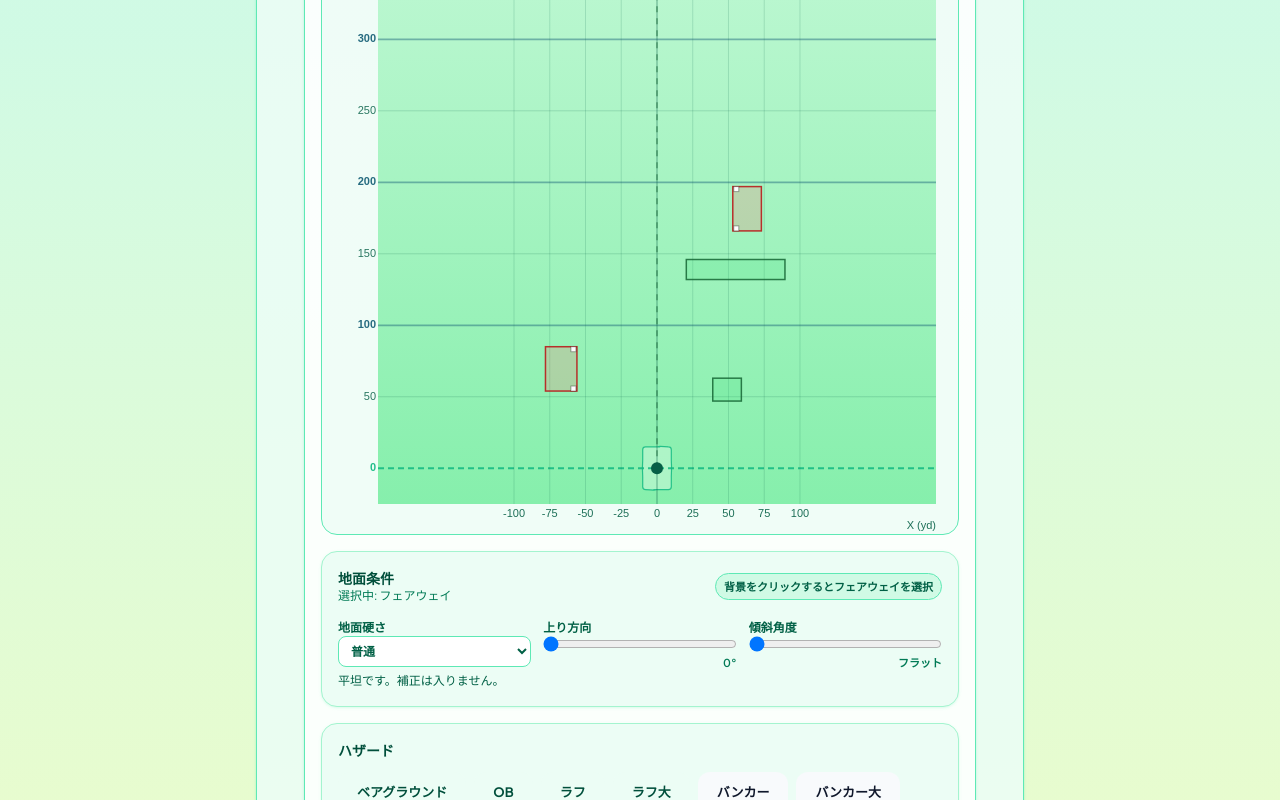
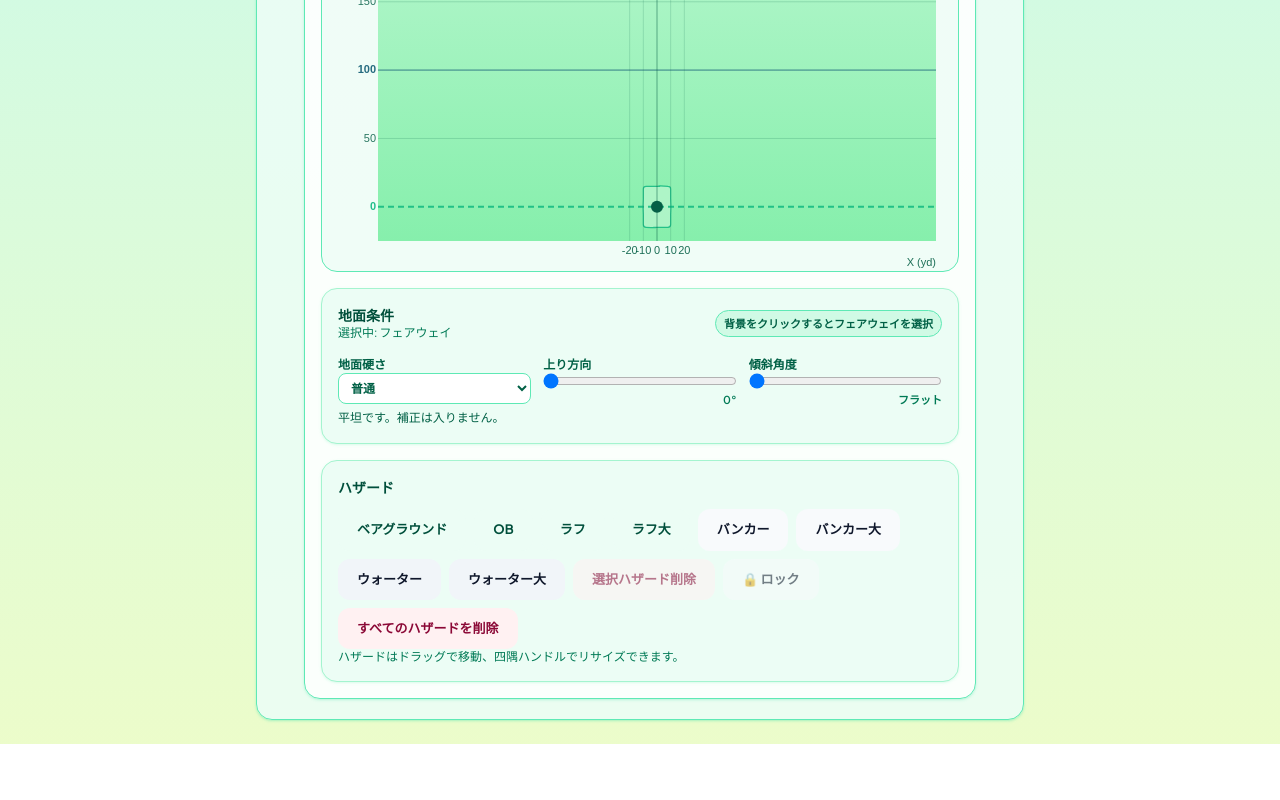
Before and after one commit to Zaku27/MyGolfClubs, a React (Vite) app: page /course-editor in a window 1280 px wide. Shown: the part 909-1709 px from the top of the page. After the commit the page ends 1653 px from the top, so only its background shows below. Built offline with nearby package versions, Linux system fonts and the light colour scheme.

Commit message:
コースエディタ修正

```diff
--- a/src/components/GolfCourseMap.tsx
+++ b/src/components/GolfCourseMap.tsx
@@ -46,10 +46,12 @@ const clipPathRenderers = {
   },
 };
 
-function buildGreenPolygonPoints(cx: number, cy: number, radius: number, sides: number) {
+function buildGreenPolygonPoints(cx: number, cy: number, radius: number, sides: number, irregularity: number = 0) {
+  const amount = Math.max(0, Math.min(irregularity, 0.3));
   return Array.from({ length: sides }, (_, index) => {
     const angle = (2 * Math.PI * index) / sides - Math.PI / 2;
-    return `${cx + radius * Math.cos(angle)},${cy + radius * Math.sin(angle)}`;
+    const randomRatio = 1 + (Math.random() * 2 - 1) * amount;
+    return `${cx + radius * randomRatio * Math.cos(angle)},${cy + radius * randomRatio * Math.sin(angle)}`;
   }).join(" ");
 }
 
@@ -121,6 +123,7 @@ export const GolfCourseMap = ({ hole, extraInfo }: GolfCourseMapProps) => {
                     VIEWBOX_HEIGHT - Math.min(hole.greenRadius ?? 0, VIEWBOX_HEIGHT / 4) - 40,
                     hole.greenRadius ?? 0,
                     GREEN_POLYGON_SIDES,
+                    0.1,
                   )}
                 />
               </clipPath>
--- a/src/components/simulator/CourseEditor.tsx
+++ b/src/components/simulator/CourseEditor.tsx
@@ -192,7 +192,7 @@ export function CourseEditor({ holes, onChange }: CourseEditorProps) {
       yBack: bounds.yBack,
       xCenter: bounds.xCenter,
       penaltyStrokes: getPenaltyStrokesByType(type),
-      groundCondition: { ...DEFAULT_GROUND_CONDITION },
+      groundCondition: { ...DEFAULT_GROUND_CONDITION, hardness: (type === "rough" || type === "bunker") ? "soft" : "medium" },
       name: buildHazardName(type, centerX, radiusX * 2),
     };
     updateHole((hole) => ({
@@ -251,7 +251,7 @@ export function CourseEditor({ holes, onChange }: CourseEditorProps) {
       yBack: bounds.yBack,
       xCenter: bounds.xCenter,
       penaltyStrokes: 0,
-      groundCondition: { ...DEFAULT_GROUND_CONDITION },
+      groundCondition: { ...DEFAULT_GROUND_CONDITION, hardness: "soft" },
       name: buildHazardName("bunker", bounds.xCenter, bounds.width),
     };
 
@@ -636,10 +636,21 @@ export function CourseEditor({ holes, onChange }: CourseEditorProps) {
           <button
             type="button"
             onClick={deleteSelectedHazard}
-            disabled={!selectedHazard}
+            disabled={!selectedHazard || selectedHazard?.locked}
             className="rounded-lg border border-rose-300 bg-rose-50 px-3 py-1.5 text-xs font-bold text-rose-900 disabled:cursor-not-allowed disabled:opacity-50"
           >
             選択ハザード削除
+          </button>
+          <button
+            type="button"
+            onClick={() => {
+              if (!selectedHazard) return;
+              updateSelectedHazard((hazard) => ({ ...hazard, locked: !hazard.locked }));
+            }}
+            disabled={!selectedHazard}
+            className="rounded-lg border border-slate-300 bg-slate-50 px-3 py-1.5 text-xs font-bold text-slate-900 disabled:cursor-not-allowed disabled:opacity-50 hover:bg-slate-100"
+          >
+            {selectedHazard?.locked ? '🔒 解除' : '🔒 ロック'}
           </button>
           <button
             type="button"
--- a/src/components/simulator/HoleMapCanvas.tsx
+++ b/src/components/simulator/HoleMapCanvas.tsx
@@ -1,8 +1,8 @@
 import { useCallback, useEffect, useMemo, useRef, useState } from "react";
 import type { PointerEvent as ReactPointerEvent, WheelEvent as ReactWheelEvent } from "react";
-import type { Hole, Hazard } from "../../types/game";
+import type { Hole, Hazard, HazardType } from "../../types/game";
 import type { LandingResult } from "../../utils/landingPosition";
-import { buildAutoHazardName, buildHazardDisplayName } from "../../utils/shotOutcome";
+import { buildAutoHazardName } from "../../utils/shotOutcome";
 import { getHazardStyle } from "./hazardStyle";
 import { drawPolygon } from "./drawPolygon";
 import { drawRectangle } from "./drawRectangle";
@@ -105,18 +105,29 @@ const COURSE_WIDTH_YARDS = 400;
 const DEFAULT_GREEN_RADIUS = 12;
 const GREEN_SELECTION_ID = "__green__";
 const GREEN_POLYGON_SIDES = 20;
+
+const HAZARD_TYPE_LABEL: Record<HazardType, string> = {
+  bunker: "バンカー",
+  water: "ウォーター",
+  ob: "OB",
+  rough: "ラフ",
+  semirough: "セミラフ",
+  bareground: "ベアグラウンド",
+};
 const MIN_HAZARD_WIDTH = 8;
 const MIN_HAZARD_DEPTH = 6;
 const EDITABLE_Y_AXIS_OFFSET_YARDS = 25;
 const EDITABLE_HAZARD_MAX_X = 200;
 
-function buildRegularPolygonPoints(centerX: number, centerY: number, radius: number, sides: number) {
+function buildRegularPolygonPoints(centerX: number, centerY: number, radius: number, sides: number, irregularity: number = 0) {
   const points: Point2D[] = [];
+  const amount = Math.max(0, Math.min(irregularity, 0.3));
   for (let index = 0; index < sides; index += 1) {
     const angle = (2 * Math.PI * index) / sides - Math.PI / 2;
+    const randomRatio = 1 + (Math.random() * 2 - 1) * amount;
     points.push({
-      x: centerX + radius * Math.cos(angle),
-      y: centerY + radius * Math.sin(angle),
+      x: centerX + radius * randomRatio * Math.cos(angle),
+      y: centerY + radius * randomRatio * Math.sin(angle),
     });
   }
   return points;
@@ -168,7 +179,7 @@ function buildYardBounds(
     return Math.max(max, shot.landing.y, pathMaxY);
   }, 0);
 
-  const baseMaxY = Math.max(targetDistance + 150, maxHazardY, maxLandingY, 1);
+  const baseMaxY = Math.max(targetDistance, maxHazardY, maxLandingY, 1);
   const maxYardY = baseMaxY * 1.1;
 
   const maxHazardX = hazards.reduce((max, hazard) => {
@@ -447,7 +458,7 @@ export function HoleMapCanvas({
     if (Array.isArray(initialPoints) && initialPoints.length >= 3) {
       return initialPoints.map((point) => ({ x: point.x, y: point.y }));
     }
-    return buildRegularPolygonPoints(0, hole.targetDistance ?? hole.distanceFromTee, hole.greenRadius ?? DEFAULT_GREEN_RADIUS, GREEN_POLYGON_SIDES);
+    return buildRegularPolygonPoints(0, hole.targetDistance ?? hole.distanceFromTee, hole.greenRadius ?? DEFAULT_GREEN_RADIUS, GREEN_POLYGON_SIDES, 0.1);
   });
   const panStartRef = useRef<Point2D | null>(null);
   const initialOffsetRef = useRef<Point2D>({ x: 0, y: 0 });
@@ -524,7 +535,7 @@ export function HoleMapCanvas({
       return;
     }
 
-    setGreenPolygon(buildRegularPolygonPoints(0, targetDistance, greenRadius, GREEN_POLYGON_SIDES));
+    setGreenPolygon(buildRegularPolygonPoints(0, targetDistance, greenRadius, GREEN_POLYGON_SIDES, 0.1));
   }, [targetDistance, greenRadius, hole.number, hole.greenPolygon]);
 
   useEffect(() => {
@@ -911,17 +922,6 @@ export function HoleMapCanvas({
 
     context.restore();
 
-    // センターライン(ティー→ピン)を点線で描き、基準軸をわかりやすくする。
-    context.save();
-    context.setLineDash([6, 6]);
-    context.strokeStyle = "rgba(22, 101, 52, 0.55)";
-    context.lineWidth = 1.5;
-    context.beginPath();
-    context.moveTo(teeX, teeY);
-    context.lineTo(pinX, pinY);
-    context.stroke();
-    context.restore();
-
     // ハザード描画: rough / bareground / ob / bunker を先に描画し、water は最後に描く。
     const sortedHazards = [...hazards].sort((a, b) => {
       const orderA = HAZARD_TEXTURE_ORDER.indexOf(resolveHazardTextureType(a.type));
@@ -929,31 +929,118 @@ export function HoleMapCanvas({
       return orderA - orderB;
     });
 
+    // ポリゴンの重なりによる色の二重適用を防ぐため、タイプごとにグループ化して描画
+    // OBは他のタイプと重なった場合、色が二重にならないように最後に不透明で描画
+    const hazardsByType = new Map<string, typeof sortedHazards>();
+    const obHazards: typeof sortedHazards = [];
     for (const hazard of sortedHazards) {
       if (hazard.type === "water") continue;
-      const style = getHazardStyle(hazard.type);
-      const textureKey = resolveHazardTextureType(hazard.type);
+      if (hazard.type === "ob") {
+        obHazards.push(hazard);
+        continue;
+      }
+      const type = hazard.type;
+      if (!hazardsByType.has(type)) {
+        hazardsByType.set(type, []);
+      }
+      hazardsByType.get(type)!.push(hazard);
+    }
+
+    for (const [type, typeHazards] of hazardsByType) {
+      const style = getHazardStyle(type as Hazard["type"]);
+      const textureKey = resolveHazardTextureType(type);
       const pattern = shouldUseTextures ? createTexturePattern(context, textureKey) : null;
+
+      // オフスクリーンキャンバスを作成して、同じタイプのハザードをまとめて描画
+      const offscreenCanvas = document.createElement('canvas');
+      offscreenCanvas.width = canvas.width;
+      offscreenCanvas.height = canvas.height;
+      const offscreenCtx = offscreenCanvas.getContext('2d');
+      if (!offscreenCtx) continue;
+
+      offscreenCtx.setTransform(dpr, 0, 0, dpr, 0, 0);
+      offscreenCtx.translate(viewport.offsetX, viewport.offsetY);
+      offscreenCtx.scale(viewport.scale, viewport.scale);
+
+      // RGBA色から不透明色を抽出（アルファを1.0に設定）
+      const opaqueFill = style.fill.replace(/[\d.]+\)$/, '1)');
+
+      for (const hazard of typeHazards) {
         const isPolygon = hazard.shape === "polygon" && Array.isArray(hazard.points) && hazard.points.length >= 3;
         const shouldHidePolygonStroke = isPolygon && !editable;
 
+        offscreenCtx.save();
+        if (pattern) {
+          offscreenCtx.fillStyle = pattern;
+          offscreenCtx.globalAlpha = 1;
+        } else {
+          offscreenCtx.fillStyle = opaqueFill;
+        }
+        offscreenCtx.strokeStyle = shouldHidePolygonStroke ? "transparent" : style.stroke;
+        offscreenCtx.lineWidth = shouldHidePolygonStroke ? 0 : 1.5;
+
+        if (isPolygon) {
+          drawPolygon(offscreenCtx, hazard, yardToPxX, yardToPxY);
+        } else {
+          drawRectangle(offscreenCtx, hazard, yardToPxX, yardToPxY);
+        }
+        offscreenCtx.restore();
+      }
+
+      // オフスクリーンキャンバスをメインキャンバスに合成
       context.save();
       if (pattern) {
-        context.fillStyle = pattern;
         context.globalAlpha = 0.94;
       } else {
-        context.fillStyle = style.fill;
-      }
-      context.strokeStyle = shouldHidePolygonStroke ? "transparent" : style.stroke;
-      context.lineWidth = shouldHidePolygonStroke ? 0 : 1.5;
+        // 元の色のアルファ値を抽出して適用
+        const alphaMatch = style.fill.match(/[\d.]+\)$/);
+        const alpha = alphaMatch ? parseFloat(alphaMatch[0]) : 0.5;
+        context.globalAlpha = alpha;
+      }
+      context.drawImage(offscreenCanvas, 0, 0);
+      context.restore();
+
+      // 境界線マーカーを描画
+      for (const hazard of typeHazards) {
+        drawObBoundaryMarkers(context, hazard, yardToPxX, yardToPxY);
+      }
+    }
+
+    // OBハザードを最後に不透明で描画（他のハザードと重なっても色が二重にならないように）
+    if (obHazards.length > 0) {
+      const obStyle = getHazardStyle("ob");
+      const obOffscreenCanvas = document.createElement('canvas');
+      obOffscreenCanvas.width = canvas.width;
+      obOffscreenCanvas.height = canvas.height;
+      const obOffscreenCtx = obOffscreenCanvas.getContext('2d');
+      if (obOffscreenCtx) {
+        obOffscreenCtx.setTransform(dpr, 0, 0, dpr, 0, 0);
+        obOffscreenCtx.translate(viewport.offsetX, viewport.offsetY);
+        obOffscreenCtx.scale(viewport.scale, viewport.scale);
+
+        for (const hazard of obHazards) {
+          const isPolygon = hazard.shape === "polygon" && Array.isArray(hazard.points) && hazard.points.length >= 3;
+          const shouldHidePolygonStroke = isPolygon && !editable;
+
+          obOffscreenCtx.save();
+          obOffscreenCtx.fillStyle = obStyle.fill.replace(/[\d.]+\)$/, '1)');
+          obOffscreenCtx.strokeStyle = shouldHidePolygonStroke ? "transparent" : obStyle.stroke;
+          obOffscreenCtx.lineWidth = shouldHidePolygonStroke ? 0 : 1.5;
 
           if (isPolygon) {
-        drawPolygon(context, hazard, yardToPxX, yardToPxY);
+            drawPolygon(obOffscreenCtx, hazard, yardToPxX, yardToPxY);
           } else {
-        drawRectangle(context, hazard, yardToPxX, yardToPxY);
-      }
+            drawRectangle(obOffscreenCtx, hazard, yardToPxX, yardToPxY);
+          }
+          obOffscreenCtx.restore();
+        }
+
+        // OBは不透明で描画
+        context.save();
+        context.globalAlpha = 1;
+        context.drawImage(obOffscreenCanvas, 0, 0);
         context.restore();
-      drawObBoundaryMarkers(context, hazard, yardToPxX, yardToPxY);
+      }
     }
 
     // ピン周囲のグリーン領域を 30 辺のポリゴンで描画。
@@ -975,7 +1062,7 @@ export function HoleMapCanvas({
       context.globalAlpha = 0.94;
       context.fill();
     } else {
-      context.fillStyle = "rgba(187, 247, 208, 0.72)";
+      context.fillStyle = "rgba(34, 197, 94, 0.85)";
       context.fill();
     }
     if (editable) {
@@ -1421,18 +1508,27 @@ export function HoleMapCanvas({
       </div>
       {editable && (
         <div className="pointer-events-none absolute inset-0">
-          {hazards.map((hazard) => {
+          {[...hazards].sort((a, b) => {
+            // Unlocked hazards should appear on top (rendered last)
+            if (a.locked && !b.locked) return -1;
+            if (!a.locked && b.locked) return 1;
+            return 0;
+          }).map((hazard) => {
             const box = metricToPx(hazard);
             if (!box) {
               return null;
             }
 
             const isSelected = selectedHazardId === hazard.id;
+            const isLocked = hazard.locked ?? false;
             const baseClass = isSelected
               ? "border-emerald-900 bg-emerald-300/20"
+              : isLocked
+                ? "border-slate-500 bg-slate-300/20"
                 : "border-transparent bg-transparent";
 
             const startDrag = (event: React.PointerEvent<HTMLElement>, mode: DragMode | "vertex", handleOrIndex?: ResizeHandle | number) => {
+              if (isLocked) return;
               if (dragState) {
                 event.preventDefault();
                 event.stopPropagation();
@@ -1457,12 +1553,13 @@ export function HoleMapCanvas({
             return (
               <div
                 key={hazard.id}
-                className={`pointer-events-auto absolute border-2 ${baseClass}`}
+                className={`absolute border-2 pointer-events-auto ${baseClass}`}
                 style={{
                   left: `${box.left}px`,
                   top: `${box.top}px`,
                   width: `${box.width}px`,
                   height: `${box.height}px`,
+                  zIndex: isLocked ? 0 : 10,
                 }}
                 onPointerDown={(event) => startDrag(event, "move")}
                 onClick={(event) => {
@@ -1470,14 +1567,15 @@ export function HoleMapCanvas({
                   onSelectHazardId?.(hazard.id);
                 }}
               >
-                {isSelected && (
+                {(isSelected || isLocked) && (
+                  <div className="pointer-events-none absolute left-1.5 top-1.5 max-w-[calc(100%-12px)] rounded bg-emerald-950/75 px-1.5 py-0.5 text-[10px] font-bold leading-tight text-white">
+                    {isLocked ? '🔒 ' : ''}{HAZARD_TYPE_LABEL[hazard.type]}
+                  </div>
+                )}
+                {isSelected && !isLocked && (
                   <>
-                    <div className="pointer-events-none absolute left-1.5 top-1.5 max-w-[calc(100%-12px)] rounded bg-emerald-950/75 px-1.5 py-0.5 text-[10px] font-bold leading-tight text-white">
-                      {buildHazardDisplayName(hazard)}
-                    </div>
                     {hazard.shape === "polygon" && Array.isArray(hazard.points) && hazard.points.length >= 3 ? (
                       hazard.points.map((pt, idx) => {
-                        // 頂点座標をcanvas座標に変換
                         const px = yardToPxX(pt.x);
                         const py = yardToPxY(pt.y);
                         return (
--- a/src/components/simulator/drawObBoundaryMarkers.ts
+++ b/src/components/simulator/drawObBoundaryMarkers.ts
@@ -6,45 +6,6 @@ export function drawObBoundaryMarkers(
   yardToPxX: (yardX: number) => number,
   yardToPxY: (yardY: number) => number,
 ) {
-  if (hazard.type !== "ob") {
-    return;
-  }
-  const leftYard = hazard.xCenter - hazard.width / 2;
-  const rightYard = hazard.xCenter + hazard.width / 2;
-  const innerBoundaryYard = Math.abs(leftYard) < Math.abs(rightYard) ? leftYard : rightYard;
-  const markerSize = 5;
-  const markerXBoundary = yardToPxX(innerBoundaryYard);
-  const markerInset = 1;
-  const markerLeftPx = hazard.xCenter < 0
-    ? markerXBoundary - markerSize - markerInset
-    : markerXBoundary + markerInset;
-  const markerTopLimit = yardToPxY(hazard.yBack) + markerSize / 2;
-  const markerBottomLimit = yardToPxY(hazard.yFront) - markerSize / 2;
-
-  const markerYards = new Set<number>();
-  markerYards.add(hazard.yFront);
-  markerYards.add(hazard.yBack);
-
-  const firstTickYard = Math.ceil(hazard.yFront / 50) * 50;
-  for (let yard = firstTickYard; yard <= hazard.yBack + 1e-6; yard += 50) {
-    markerYards.add(yard);
-  }
-
-  const sortedMarkerYards = Array.from(markerYards).sort((a, b) => a - b);
-  if (sortedMarkerYards.length === 0) {
-    return;
-  }
-
-  context.save();
-  context.fillStyle = "#ffffff";
-  context.strokeStyle = "rgba(0, 0, 0, 0.35)";
-  context.lineWidth = 1;
-  for (const yard of sortedMarkerYards) {
-    let markerY = yardToPxY(yard);
-    markerY = Math.max(markerY, markerTopLimit);
-    markerY = Math.min(markerY, markerBottomLimit);
-    context.fillRect(markerLeftPx, markerY - markerSize / 2, markerSize, markerSize);
-    context.strokeRect(markerLeftPx, markerY - markerSize / 2, markerSize, markerSize);
-  }
-  context.restore();
+  // OBの白杭はすべて撤去
+  return;
 }
--- a/src/components/simulator/hazardStyle.ts
+++ b/src/components/simulator/hazardStyle.ts
@@ -15,8 +15,8 @@ export function getHazardStyle(type: Hazard["type"]): { fill: string; stroke: st
   }
   if (type === "ob") {
     return {
-      fill: "rgba(248, 113, 113, 0.24)",
-      stroke: "rgba(185, 28, 28, 0.9)",
+      fill: "rgba(34, 197, 94, 0.25)",
+      stroke: "rgba(22, 101, 52, 0.85)",
     };
   }
   if (type === "bareground") {
@@ -26,7 +26,7 @@ export function getHazardStyle(type: Hazard["type"]): { fill: string; stroke: st
     };
   }
   return {
-    fill: "rgba(74, 222, 128, 0.22)",
+    fill: "rgba(74, 222, 128, 0.35)",
     stroke: "rgba(22, 101, 52, 0.85)",
   };
 }
--- a/src/types/game.ts
+++ b/src/types/game.ts
@@ -38,6 +38,7 @@ export interface Hazard {
   };
   groundCondition?: GroundCondition;
   name?: string;
+  locked?: boolean; // ハザードを編集不可にするフラグ
 }
 
 export type GroundHardness = "soft" | "medium" | "firm";
--- a/src/utils/courseGenerator.ts
+++ b/src/utils/courseGenerator.ts
@@ -1,12 +1,10 @@
-import type { Hazard, HazardType, Hole } from "../types/game";
+import type { Hole } from "../types/game";
 
 const PAR_DISTANCE_RANGE: Record<3 | 4 | 5, { min: number; max: number }> = {
   3: { min: 140, max: 220 },
   4: { min: 320, max: 460 },
   5: { min: 470, max: 590 },
 };
-
-const HAZARD_TYPES: HazardType[] = ["bunker", "water", "ob", "rough", "semirough", "bareground"];
 
 function randomInt(min: number, max: number): number {
   return Math.floor(Math.random() * (max - min + 1)) + min;
@@ -22,49 +20,6 @@ function pickPar(holeNumber: number): 3 | 4 | 5 {
   if (roll < 0.22) return 3;
   if (roll < 0.78) return 4;
   return 5;
-}
-
-function buildHazardId(holeNumber: number, hazardIndex: number): string {
-  return `rh-${holeNumber}-${hazardIndex}-${Math.random().toString(36).slice(2, 7)}`;
-}
-
-function generateHazard(hole: Hole, hazardIndex: number): Hazard {
-  const type = HAZARD_TYPES[randomInt(0, HAZARD_TYPES.length - 1)];
-  const holeLength = hole.distanceFromTee;
-  const minFront = Math.max(20, Math.round(holeLength * 0.12));
-  const maxBack = Math.round(holeLength * 0.95);
-  const yFront = randomInt(minFront, Math.max(minFront + 8, maxBack - 25));
-  const depth = randomInt(10, 36);
-  const yBack = Math.min(maxBack, yFront + depth);
-
-  let width = randomInt(16, 70);
-  if (type === "ob") {
-    width = randomInt(14, 22);
-  }
-
-  const lateralLimit = type === "ob" ? 80 : 55;
-  const xCenter = type === "ob"
-    ? (Math.random() < 0.5 ? -1 : 1) * randomInt(62, lateralLimit)
-    : randomInt(-lateralLimit, lateralLimit);
-
-  const penaltyStrokes = type === "ob" ? 2 : type === "water" ? 1 : 0;
-
-  return {
-    id: buildHazardId(hole.number, hazardIndex),
-    type,
-    shape: "rectangle",
-    yFront,
-    yBack,
-    xCenter,
-    width,
-    penaltyStrokes,
-    groundCondition: {
-      hardness: "medium",
-      slopeAngle: 0,
-      slopeDirection: 0,
-    },
-    name: `${type.toUpperCase()} ${hazardIndex + 1}`,
-  };
 }
 
 function cloneHole(hole: Hole): Hole {
@@ -94,7 +49,6 @@ export function generateRandomCourse(holeCount: number): Hole[] {
     const par = pickPar(number);
     const distanceRange = PAR_DISTANCE_RANGE[par];
     const distanceFromTee = randomInt(distanceRange.min, distanceRange.max);
-    const hazardCount = randomInt(1, 4);
 
     const hole: Hole = {
       number,
@@ -110,7 +64,6 @@ export function generateRandomCourse(holeCount: number): Hole[] {
       },
     };
 
-    hole.hazards = Array.from({ length: hazardCount }, (_, hazardIndex) => generateHazard(hole, hazardIndex));
     holes.push(hole);
   }
 
```
Lines whose indentation alone changed are shown as unchanged.
